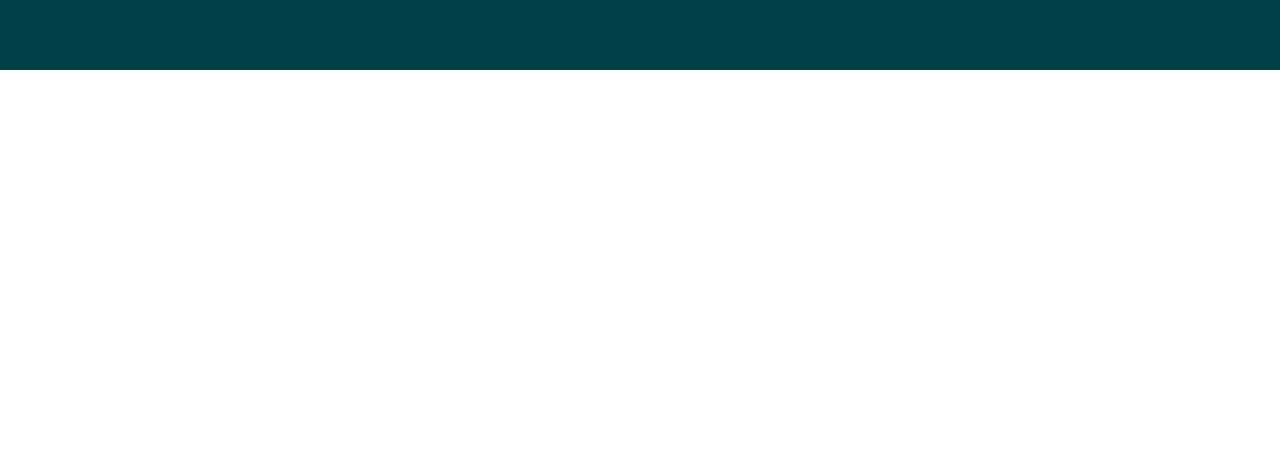
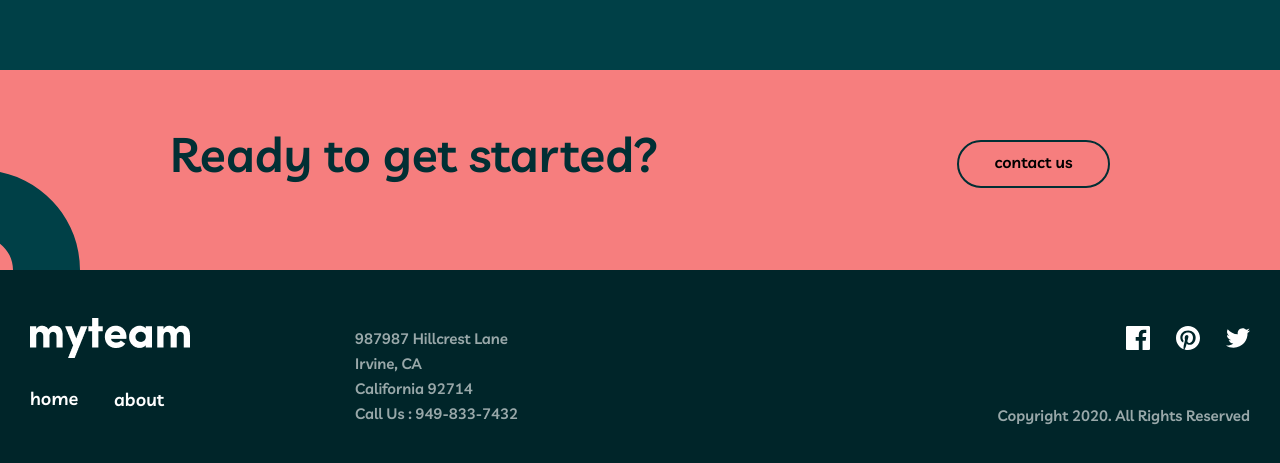
Before and after one commit to OzodAkromov/myteam, a plain HTML site: page index.html in a window 1280 px wide. Shown: the part 2080-2543 px from the top of the page. Before the commit the page ends 2150 px from the top, so only its background shows below. Drawn offline with Linux system fonts and the light colour scheme.

Commit message:
first commit

```diff
--- a/index.html
+++ b/index.html
@@ -103,5 +103,33 @@
             </div>
         </div>
     </section>
+
+    <!-- contact -->
+    <section class="content">
+        <div class="container">
+            <img class="content-img" src="./images/Group 8.svg" alt="">
+            <h1 class="content-title">Ready to get started?</h1>
+            <div class="border"><p class="text">contact us</p></div>
+        </div>
+    </section>
+
+    <!-- footer -->
+    <section class="footer">
+        <div class="container">
+            <img class="logo" src="./images/logo.png" alt="#">
+            <p class="footer-text">home</p>
+            <p class="footer-text-2">about</p>
+            <ul class="list">
+                <li><a class="link" href="#">987987  Hillcrest Lane</a></li>
+                <li><a class="link" href="#">Irvine, CA</a></li>
+                <li><a class="link" href="#">California 92714</a></li>
+                <li><a class="link" href="#">Call Us : 949-833-7432</a></li>
+            </ul>
+            <img class="facebook" src="./images/facebook.svg" alt="#">
+            <img class="pinterest" src="./images/pinterest.svg" alt="#">
+            <img class="twitter" src="./images/twitter.svg" alt="#">
+            <p class="copyright">Copyright 2020. All Rights Reserved</p>
+        </div>
+    </section>
 </body>
 </html>
--- a/style.css
+++ b/style.css
@@ -324,3 +324,107 @@
     margin-left: 8px;
     margin-top: 41px;
 }
+
+/* contact style */
+
+.content {
+    height: 200px;
+    background: #F67E7E;
+}
+
+.content .content-img {
+    margin-left: -150px;
+    margin-top: 56px;
+}
+
+.content .content-title {
+    margin-top: -150px;
+    margin-left: 140px;
+    font-size: 48px;
+    color: #012F34;
+}
+
+.content .border {
+    cursor: pointer;
+    float: right;
+    margin-right: 140px;
+    margin-top: -44px;
+    border: 2px solid #012F34;
+    height: 48px;
+    width: 153px;
+    border-radius: 24px;
+}
+
+.content .border .text {
+    text-align: center;
+    margin-top: 10px;
+}
+
+/* footer style */
+.footer {
+    background: #002529;
+    height: 196px;
+}
+
+.footer .logo {
+    margin-top: 48px;
+}
+
+.footer .footer-text {
+    color: #ffffff;
+    font-size: 18px;
+    font-weight: 600;
+    margin-top: 25px;
+    cursor: pointer;
+}
+
+.footer .footer-text-2 {
+    color: #ffffff;
+    font-size: 18px;
+    font-weight: 600;
+    margin-left: 84px;
+    margin-top: -22px;
+    cursor: pointer;
+}
+
+.footer .list {
+    list-style: none;
+    margin-left: 325px;
+    margin-top: -85px;
+    line-height: 25px;
+}
+
+.footer .list .link {
+    text-decoration: none;
+    color: #ffffff;
+    font-size: 15px;
+    font-weight: 600;
+    opacity: 60%;
+}
+
+.footer .facebook {
+    float: right;
+    margin-right: 100px;
+    margin-top: -100px;
+}
+
+.footer .pinterest {
+    float: right;
+    margin-right: 50px;
+    margin-top: -100px;
+}
+
+.footer .twitter {
+    float: right;
+    margin-right: 0px;
+    margin-top: -98px;
+}
+
+.footer .copyright {
+    float: right;
+    margin-top: -20px;
+    color: #ffffff;
+    font-size: 15px;
+    font-weight: 600;
+    opacity: 60%;
+}
```
Also changed, not shown: images/Group 8.svg (added), images/facebook.svg (added), images/pinterest.svg (added), images/twitter.svg (added).
